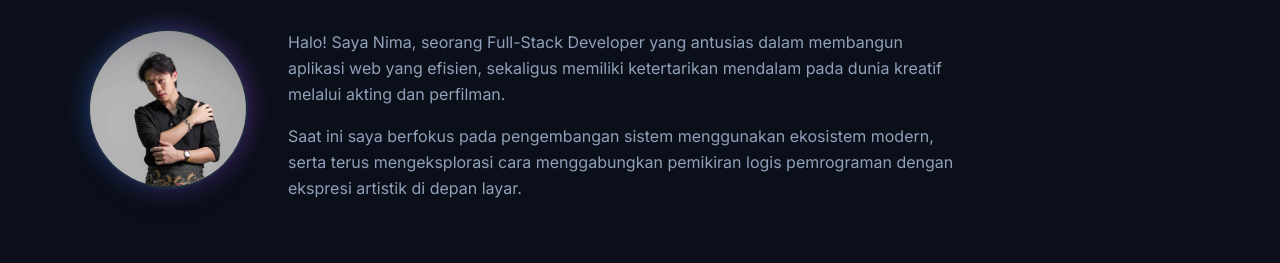
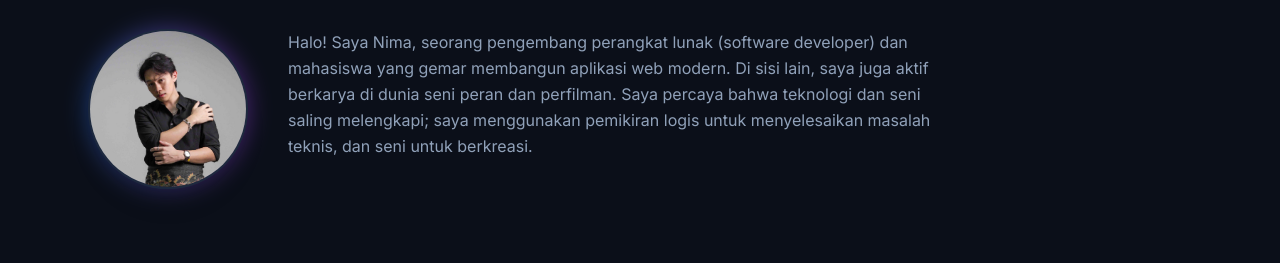
Before and after one commit to NimaTamren/nanimonima, a website: page index.html in a window 1280 px wide. Shown: the part 231-494 px from the top of the page. Drawn offline with nearby package versions, Linux system fonts and the light colour scheme.

Commit message:
Update index.html

```diff
--- a/index.html
+++ b/index.html
@@ -155,14 +155,8 @@
         </div>
         <div class="max-w-2xl text-slate-400 leading-relaxed space-y-4">
           <p>
-            Halo! Saya Nima, seorang Full-Stack Developer yang antusias dalam
-            membangun aplikasi web yang efisien, sekaligus memiliki ketertarikan
-            mendalam pada dunia kreatif melalui akting dan perfilman.
-          </p>
-          <p>
-            Saat ini saya berfokus pada pengembangan sistem menggunakan
-            ekosistem modern, serta terus mengeksplorasi cara menggabungkan
-            pemikiran logis pemrograman dengan ekspresi artistik di depan layar.
+            Halo! Saya Nima, seorang pengembang perangkat lunak (software developer) dan mahasiswa yang gemar membangun aplikasi web modern. Di sisi lain, saya juga aktif berkarya di dunia seni peran dan perfilman.
+            Saya percaya bahwa teknologi dan seni saling melengkapi; saya menggunakan pemikiran logis untuk menyelesaikan masalah teknis, dan seni untuk berkreasi.
           </p>
         </div>
       </div>
```
